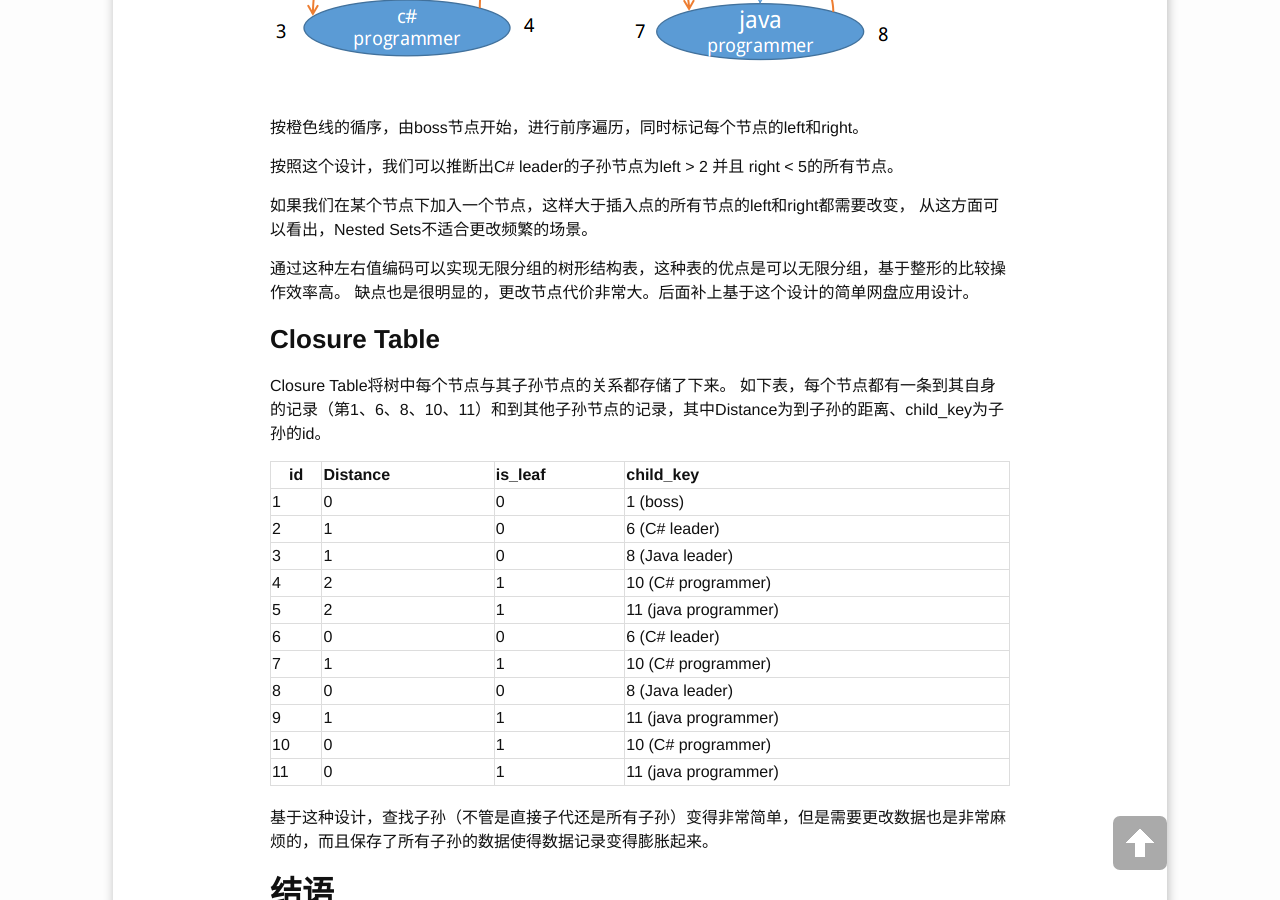
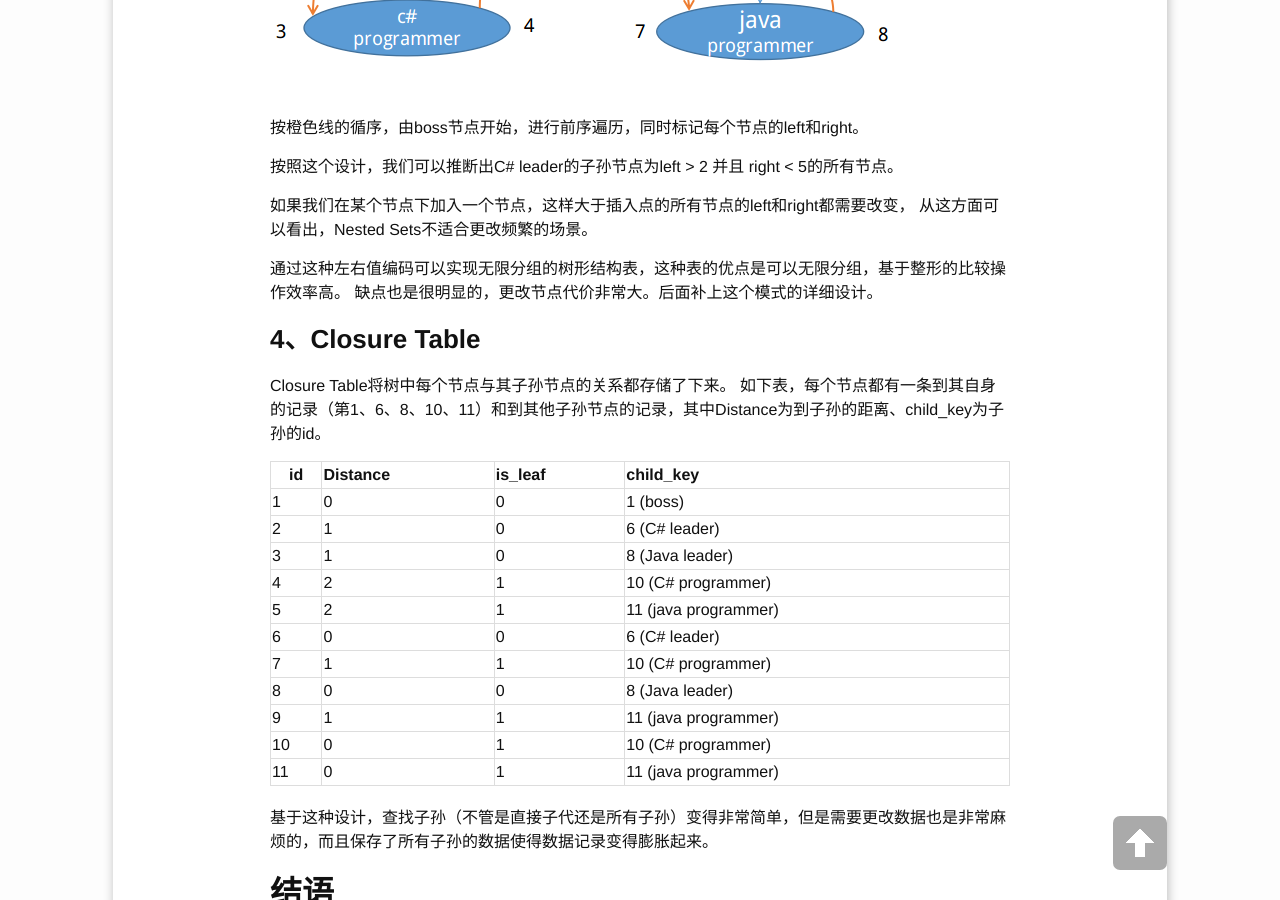
Before and after one commit to TopSpoofer/TopSpoofer.github.io, a Jekyll site: the page built from _posts/2017/07/2017-07-13-树形结构的数据库设计与总结.md, in a window 1280 px wide and 900 px high, scrolled down 2102 px. Built offline with Jekyll 4.4.1, drawn with Linux system fonts in a browser that asks for light colours; comment, search, counter and statistics services are not loaded.

Commit message:
完成blog

```diff
--- a/_posts/2017/07/2017-07-13-树形结构的数据库设计与总结.md
+++ b/_posts/2017/07/2017-07-13-树形结构的数据库设计与总结.md
@@ -80,9 +80,9 @@ Nested Sets需要left和right来维护树结构，采用树的前序遍历来编
 从这方面可以看出，Nested Sets不适合更改频繁的场景。
 
 通过这种左右值编码可以实现无限分组的树形结构表，这种表的优点是可以无限分组，基于整形的比较操作效率高。
-缺点也是很明显的，更改节点代价非常大。后面补上基于这个设计的简单网盘应用设计。
+缺点也是很明显的，更改节点代价非常大。后面补上这个模式的详细设计。
 
-### Closure Table
+### 4、Closure Table
 
 Closure Table将树中每个节点与其子孙节点的关系都存储了下来。
 如下表，每个节点都有一条到其自身的记录（第1、6、8、10、11）和到其他子孙节点的记录，其中Distance为到子孙的距离、child_key为子孙的id。
```
